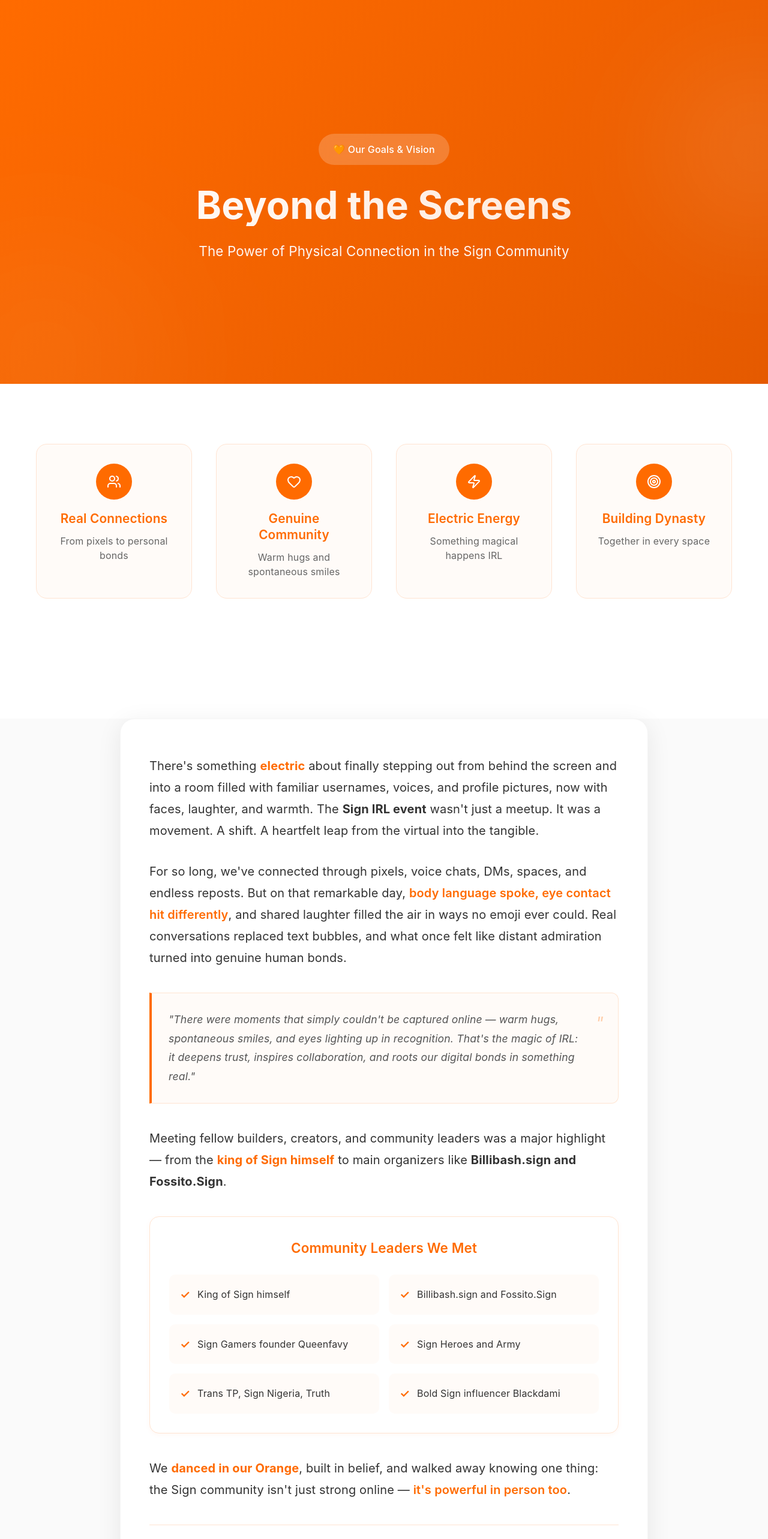
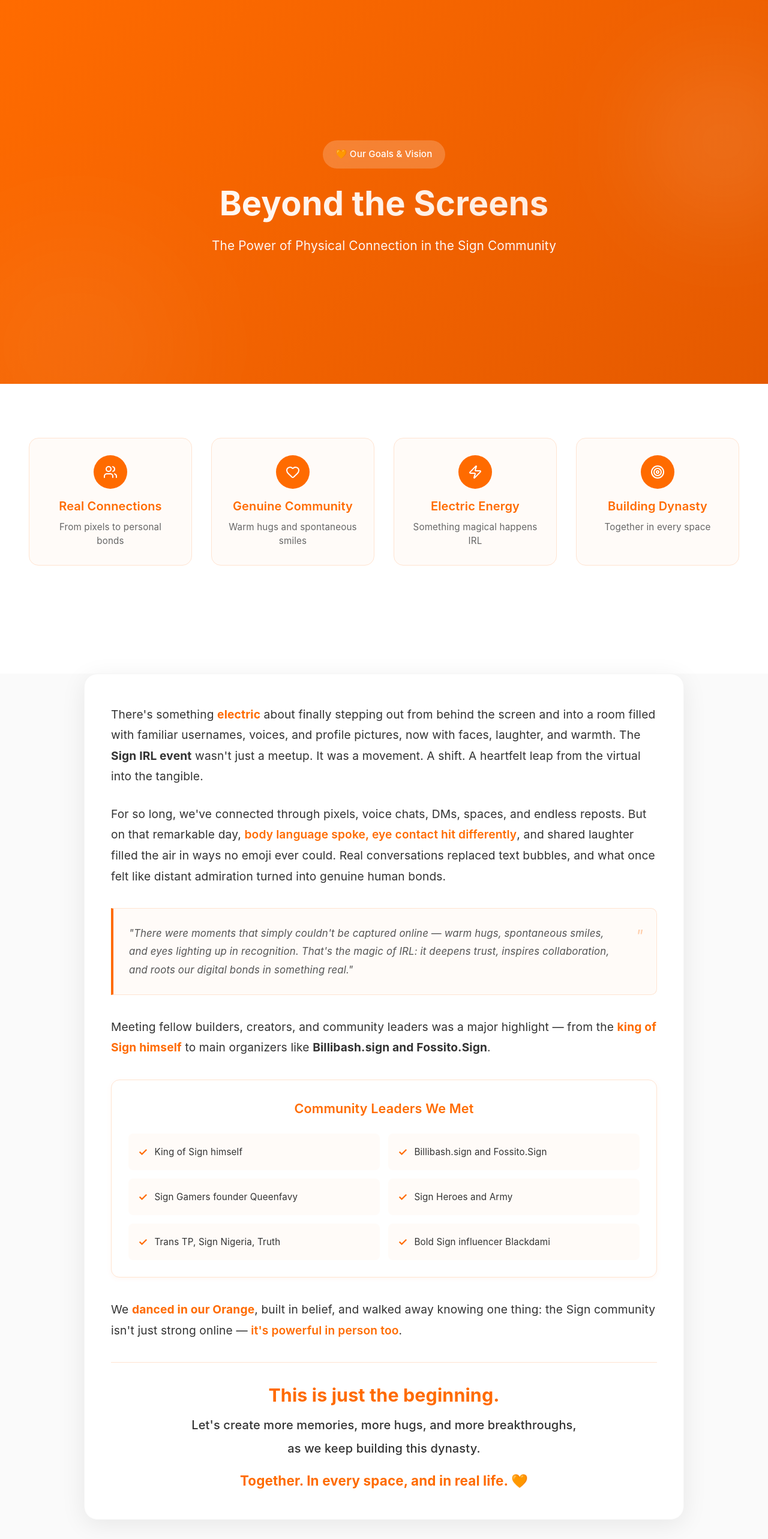
Before and after one commit to Bossdi2000/OrangeMic, a React (Vite) app: page /goals in a window 1280 px wide. Shown: the top 2566 px of the page at 60% size. Built offline with nearby package versions, Linux system fonts and the light colour scheme.

Commit message:
Update OrangeMic

```diff
--- a/src/pages/landing/GoalsPage.jsx
+++ b/src/pages/landing/GoalsPage.jsx
@@ -72,27 +72,43 @@ const GoalsPage = () => {
   return (
     <div
       style={{
-        width: "100%",
+        width: "100vw",
         minHeight: "100vh",
         backgroundColor: "#FAFAFA",
         fontFamily: "'Inter', 'Poppins', sans-serif",
         margin: "0",
         padding: "0",
         overflowX: "hidden",
+        boxSizing: "border-box",
       }}
     >
+      {/* Add viewport meta tag styles */}
+      <style>{`
+        * {
+          box-sizing: border-box;
+        }
+        html, body {
+          margin: 0;
+          padding: 0;
+          width: 100%;
+          overflow-x: hidden;
+        }
+      `}</style>
+
       {/* Hero Section */}
       <section
         style={{
           background: "linear-gradient(135deg, #FF6B00 0%, #E55A00 100%)",
-          padding: `${getResponsiveValue('60px', '80px', '100px', '120px')} 0 ${getResponsiveValue('40px', '60px', '80px', '100px')} 0`,
+          padding: `${getResponsiveValue('40px', '60px', '80px', '100px')} ${getResponsiveValue('16px', '24px', '32px', '48px')} ${getResponsiveValue('30px', '50px', '70px', '80px')}`,
           color: "white",
           position: "relative",
           overflow: "hidden",
           width: "100%",
-          minHeight: getResponsiveValue('auto', 'auto', '70vh', '80vh'),
+          minHeight: getResponsiveValue('60vh', '70vh', '75vh', '80vh'),
           display: "flex",
           alignItems: "center",
+          justifyContent: "center",
+          boxSizing: "border-box",
         }}
       >
         {/* Decorative Elements */}
@@ -100,36 +116,35 @@ const GoalsPage = () => {
           style={{
             position: "absolute",
             top: "15%",
-            right: getResponsiveValue("-30%", "-20%", "-15%", "-10%"),
-            width: getResponsiveValue("150px", "200px", "250px", "300px"),
-            height: getResponsiveValue("150px", "200px", "250px", "300px"),
+            right: getResponsiveValue("-20%", "-15%", "-10%", "-5%"),
+            width: getResponsiveValue("120px", "180px", "220px", "280px"),
+            height: getResponsiveValue("120px", "180px", "220px", "280px"),
             borderRadius: "50%",
             background: "rgba(255, 255, 255, 0.1)",
-            filter: "blur(100px)",
+            filter: "blur(80px)",
           }}
         />
         <div
           style={{
             position: "absolute",
-            bottom: "-25%",
-            left: getResponsiveValue("-30%", "-20%", "-15%", "-10%"),
-            width: getResponsiveValue("200px", "250px", "350px", "400px"),
-            height: getResponsiveValue("200px", "250px", "350px", "400px"),
+            bottom: "-20%",
+            left: getResponsiveValue("-20%", "-15%", "-10%", "-5%"),
+            width: getResponsiveValue("160px", "220px", "300px", "380px"),
+            height: getResponsiveValue("160px", "220px", "300px", "380px"),
             borderRadius: "50%",
             background: "rgba(255, 255, 255, 0.05)",
-            filter: "blur(120px)",
+            filter: "blur(100px)",
           }}
         />
 
         <div
           style={{
             width: "100%",
-            maxWidth: "1400px",
-            margin: "0 auto",
-            padding: `0 ${getResponsiveValue('20px', '32px', '40px', '60px')}`,
+            maxWidth: getResponsiveValue("100%", "100%", "1200px", "1400px"),
             position: "relative",
             zIndex: 2,
             textAlign: "center",
+            boxSizing: "border-box",
           }}
         >
           <motion.div
@@ -142,12 +157,13 @@ const GoalsPage = () => {
                 display: "inline-flex",
                 alignItems: "center",
                 backgroundColor: "rgba(255, 255, 255, 0.2)",
-                padding: `${getResponsiveValue('8px 16px', '10px 18px', '12px 20px', '14px 24px')}`,
-                borderRadius: "30px",
-                marginBottom: getResponsiveValue('20px', '24px', '28px', '32px'),
-                fontSize: getResponsiveValue('0.8rem', '0.85rem', '0.9rem', '1rem'),
+                padding: `${getResponsiveValue('6px 14px', '8px 16px', '10px 18px', '12px 22px')}`,
+                borderRadius: "25px",
+                marginBottom: getResponsiveValue('16px', '20px', '24px', '28px'),
+                fontSize: getResponsiveValue('0.75rem', '0.8rem', '0.85rem', '0.95rem'),
                 fontWeight: "500",
                 backdropFilter: "blur(10px)",
+                whiteSpace: "nowrap",
               }}
             >
               🧡 Our Goals & Vision
@@ -155,9 +171,9 @@ const GoalsPage = () => {
 
             <h1
               style={{
-                fontSize: getResponsiveValue('2rem', '2.5rem', '3.2rem', '4rem'),
+                fontSize: getResponsiveValue('1.75rem', '2.2rem', '2.8rem', '3.5rem'),
                 fontWeight: "700",
-                margin: `0 0 ${getResponsiveValue('12px', '16px', '20px', '24px')} 0`,
+                margin: `0 0 ${getResponsiveValue('10px', '14px', '18px', '22px')} 0`,
                 lineHeight: "1.1",
                 background: "linear-gradient(45deg, #FFFFFF, #FFE4D1)",
                 backgroundClip: "text",
@@ -165,6 +181,7 @@ const GoalsPage = () => {
                 WebkitTextFillColor: "transparent",
                 wordBreak: "break-word",
                 maxWidth: "100%",
+                padding: "0 8px",
               }}
             >
               Beyond the Screens
@@ -172,14 +189,13 @@ const GoalsPage = () => {
 
             <p
               style={{
-                fontSize: getResponsiveValue('0.95rem', '1.1rem', '1.25rem', '1.4rem'),
+                fontSize: getResponsiveValue('0.85rem', '1rem', '1.15rem', '1.3rem'),
                 margin: "0",
                 opacity: "0.95",
                 fontWeight: "400",
-                maxWidth: getResponsiveValue("100%", "90%", "80%", "70%"),
+                maxWidth: "100%",
                 lineHeight: "1.6",
-                marginLeft: "auto",
-                marginRight: "auto",
+                padding: "0 16px",
               }}
             >
               The Power of Physical Connection in the Sign Community
@@ -191,17 +207,18 @@ const GoalsPage = () => {
       {/* Key Points Grid */}
       <section
         style={{
-          padding: `${getResponsiveValue('50px', '70px', '90px', '100px')} 0`,
+          padding: `${getResponsiveValue('40px', '60px', '80px', '90px')} ${getResponsiveValue('16px', '24px', '32px', '48px')}`,
           backgroundColor: "white",
           width: "100%",
+          boxSizing: "border-box",
         }}
       >
         <div
           style={{
             width: "100%",
-            maxWidth: "1400px",
+            maxWidth: getResponsiveValue("100%", "100%", "1200px", "1400px"),
             margin: "0 auto",
-            padding: `0 ${getResponsiveValue('20px', '32px', '40px', '60px')}`,
+            boxSizing: "border-box",
           }}
         >
           <div
@@ -212,8 +229,8 @@ const GoalsPage = () => {
                 : isTablet
                 ? "repeat(2, 1fr)"
                 : "repeat(4, 1fr)",
-              gap: getResponsiveValue('20px', '24px', '32px', '40px'),
-              marginBottom: getResponsiveValue('50px', '70px', '90px', '100px'),
+              gap: getResponsiveValue('16px', '20px', '24px', '32px'),
+              marginBottom: getResponsiveValue('40px', '60px', '80px', '90px'),
               width: "100%",
             }}
           >
@@ -225,8 +242,8 @@ const GoalsPage = () => {
                 transition={{ duration: 0.6, delay: index * 0.1 }}
                 style={{
                   textAlign: "center",
-                  padding: getResponsiveValue('18px', '22px', '28px', '32px'),
-                  borderRadius: getResponsiveValue("12px", "14px", "16px", "18px"),
+                  padding: getResponsiveValue('16px', '20px', '24px', '28px'),
+                  borderRadius: getResponsiveValue("10px", "12px", "14px", "16px"),
                   border: "1px solid #FFE4D1",
                   backgroundColor: "#FFFBF8",
                   transition: "all 0.3s cubic-bezier(0.4, 0, 0.2, 1)",
@@ -253,15 +270,15 @@ const GoalsPage = () => {
               >
                 <div
                   style={{
-                    width: getResponsiveValue("44px", "50px", "56px", "60px"),
-                    height: getResponsiveValue("44px", "50px", "56px", "60px"),
+                    width: getResponsiveValue("40px", "44px", "50px", "56px"),
+                    height: getResponsiveValue("40px", "44px", "50px", "56px"),
                     borderRadius: "50%",
                     backgroundColor: "#FF6B00",
                     color: "white",
                     display: "flex",
                     alignItems: "center",
                     justifyContent: "center",
-                    margin: `0 auto ${getResponsiveValue('12px', '14px', '16px', '18px')} auto`,
+                    margin: `0 auto ${getResponsiveValue('10px', '12px', '14px', '16px')} auto`,
                     transition: "transform 0.3s ease",
                   }}
                 >
@@ -269,10 +286,10 @@ const GoalsPage = () => {
                 </div>
                 <h3
                   style={{
-                    fontSize: getResponsiveValue('0.95rem', '1rem', '1.15rem', '1.3rem'),
+                    fontSize: getResponsiveValue('0.9rem', '0.95rem', '1.1rem', '1.25rem'),
                     fontWeight: "600",
                     color: "#FF6B00",
-                    margin: `0 0 ${getResponsiveValue('6px', '8px', '10px', '12px')} 0`,
+                    margin: `0 0 ${getResponsiveValue('5px', '7px', '9px', '11px')} 0`,
                     lineHeight: "1.3",
                   }}
                 >
@@ -280,7 +297,7 @@ const GoalsPage = () => {
                 </h3>
                 <p
                   style={{
-                    fontSize: getResponsiveValue('0.8rem', '0.85rem', '0.9rem', '1rem'),
+                    fontSize: getResponsiveValue('0.75rem', '0.8rem', '0.85rem', '0.95rem'),
                     color: "#666",
                     margin: "0",
                     lineHeight: "1.5",
@@ -297,16 +314,17 @@ const GoalsPage = () => {
       {/* Main Content Section */}
       <section
         style={{
-          padding: `0 0 ${getResponsiveValue('50px', '70px', '90px', '100px')} 0`,
+          padding: `0 ${getResponsiveValue('16px', '24px', '32px', '48px')} ${getResponsiveValue('40px', '60px', '80px', '90px')}`,
           width: "100%",
+          boxSizing: "border-box",
         }}
       >
         <div
           style={{
             width: "100%",
-            maxWidth: "1000px",
+            maxWidth: getResponsiveValue("100%", "100%", "900px", "1000px"),
             margin: "0 auto",
-            padding: `0 ${getResponsiveValue('20px', '32px', '40px', '60px')}`,
+            boxSizing: "border-box",
           }}
         >
           <motion.article
@@ -315,8 +333,8 @@ const GoalsPage = () => {
             transition={{ duration: 0.8, delay: 0.3 }}
             style={{
               backgroundColor: "white",
-              padding: getResponsiveValue('24px 20px', '36px 28px', '48px 40px', '60px 48px'),
-              borderRadius: getResponsiveValue("16px", "20px", "24px", "24px"),
+              padding: getResponsiveValue('20px 16px', '28px 24px', '40px 36px', '50px 44px'),
+              borderRadius: getResponsiveValue("14px", "18px", "20px", "22px"),
               boxShadow: "0 8px 40px rgba(0, 0, 0, 0.08)",
               border: "1px solid #F5F5F5",
               width: "100%",
@@ -325,17 +343,17 @@ const GoalsPage = () => {
           >
             <div
               style={{
-                fontSize: getResponsiveValue('0.95rem', '1rem', '1.15rem', '1.25rem'),
+                fontSize: getResponsiveValue('0.9rem', '0.95rem', '1.1rem', '1.2rem'),
                 lineHeight: "1.8",
                 color: "#333",
                 fontWeight: "400",
               }}
             >
-              <p style={{ margin: `0 0 ${getResponsiveValue('18px', '22px', '28px', '32px')} 0` }}>
+              <p style={{ margin: `0 0 ${getResponsiveValue('16px', '20px', '24px', '28px')} 0` }}>
                 There's something <strong style={{ color: "#FF6B00" }}>electric</strong> about finally stepping out from behind the screen and into a room filled with familiar usernames, voices, and profile pictures, now with faces, laughter, and warmth. The <strong>Sign IRL event</strong> wasn't just a meetup. It was a movement. A shift. A heartfelt leap from the virtual into the tangible.
               </p>
 
-              <p style={{ margin: `0 0 ${getResponsiveValue('18px', '22px', '28px', '32px')} 0` }}>
+              <p style={{ margin: `0 0 ${getResponsiveValue('16px', '20px', '24px', '28px')} 0` }}>
                 For so long, we've connected through pixels, voice chats, DMs, spaces, and endless reposts. But on that remarkable day, <em style={{ color: "#FF6B00", fontStyle: "normal", fontWeight: "600" }}>body language spoke, eye contact hit differently</em>, and shared laughter filled the air in ways no emoji ever could. Real conversations replaced text bubbles, and what once felt like distant admiration turned into genuine human bonds.
               </p>
 
@@ -344,33 +362,33 @@ const GoalsPage = () => {
                   backgroundColor: "#FFFBF8",
                   border: "1px solid #FFE4D1",
                   borderLeft: "4px solid #FF6B00",
-                  padding: getResponsiveValue('16px', '20px', '24px', '28px'),
-                  borderRadius: "0 12px 12px 0",
-                  margin: `${getResponsiveValue('24px', '28px', '36px', '40px')} 0`,
+                  padding: getResponsiveValue('14px', '18px', '22px', '26px'),
+                  borderRadius: "0 10px 10px 0",
+                  margin: `${getResponsiveValue('20px', '24px', '32px', '36px')} 0`,
                   fontStyle: "italic",
                   color: "#555",
-                  fontSize: getResponsiveValue('0.9rem', '0.95rem', '1rem', '1.1rem'),
+                  fontSize: getResponsiveValue('0.85rem', '0.9rem', '0.95rem', '1.05rem'),
                   position: "relative",
                 }}
               >
                 <div
                   style={{
                     position: "absolute",
-                    top: getResponsiveValue('12px', '16px', '20px', '24px'),
-                    right: getResponsiveValue('12px', '16px', '20px', '24px'),
-                    fontSize: getResponsiveValue('1.2rem', '1.4rem', '1.6rem', '1.8rem'),
+                    top: getResponsiveValue('10px', '14px', '18px', '22px'),
+                    right: getResponsiveValue('10px', '14px', '18px', '22px'),
+                    fontSize: getResponsiveValue('1.1rem', '1.3rem', '1.5rem', '1.7rem'),
                     color: "#FF6B00",
                     opacity: 0.3,
                   }}
                 >
                   "
                 </div>
-                <p style={{ margin: "0", paddingRight: getResponsiveValue('20px', '24px', '28px', '32px') }}>
+                <p style={{ margin: "0", paddingRight: getResponsiveValue('18px', '22px', '26px', '30px') }}>
                   "There were moments that simply couldn't be captured online — warm hugs, spontaneous smiles, and eyes lighting up in recognition. That's the magic of IRL: it deepens trust, inspires collaboration, and roots our digital bonds in something real."
                 </p>
               </div>
 
-              <p style={{ margin: `0 0 ${getResponsiveValue('18px', '22px', '28px', '32px')} 0` }}>
+              <p style={{ margin: `0 0 ${getResponsiveValue('16px', '20px', '24px', '28px')} 0` }}>
                 Meeting fellow builders, creators, and community leaders was a major highlight — from the <strong style={{ color: "#FF6B00" }}>king of Sign himself</strong> to main organizers like <strong>Billibash.sign and Fossito.Sign</strong>.
               </p>
 
@@ -379,9 +397,9 @@ const GoalsPage = () => {
                 style={{
                   backgroundColor: "white",
                   border: "1px solid #FFE4D1",
-                  borderRadius: getResponsiveValue("12px", "14px", "16px", "16px"),
-                  padding: getResponsiveValue('18px', '22px', '28px', '32px'),
-                  margin: `${getResponsiveValue('24px', '28px', '36px', '40px')} 0`,
+                  borderRadius: getResponsiveValue("10px", "12px", "14px", "14px"),
+                  padding: getResponsiveValue('16px', '20px', '24px', '28px'),
+                  margin: `${getResponsiveValue('20px', '24px', '32px', '36px')} 0`,
                   width: "100%",
                   boxSizing: "border-box",
                   boxShadow: "0 2px 8px rgba(255, 107, 0, 0.05)",
@@ -390,9 +408,9 @@ const GoalsPage = () => {
                 <h3
                   style={{
                     color: "#FF6B00",
-                    fontSize: getResponsiveValue('1rem', '1.1rem', '1.25rem', '1.4rem'),
+                    fontSize: getResponsiveValue('0.95rem', '1rem', '1.2rem', '1.35rem'),
                     fontWeight: "600",
-                    margin: `0 0 ${getResponsiveValue('16px', '18px', '20px', '24px')} 0`,
+                    margin: `0 0 ${getResponsiveValue('14px', '16px', '18px', '22px')} 0`,
                     textAlign: "center",
                   }}
                 >
@@ -402,7 +420,7 @@ const GoalsPage = () => {
                   style={{
                     display: "grid",
                     gridTemplateColumns: isMobile ? "1fr" : "repeat(2, 1fr)",
-                    gap: getResponsiveValue("10px", "12px", "14px", "16px"),
+                    gap: getResponsiveValue("8px", "10px", "12px", "14px"),
                     width: "100%",
                   }}
                 >
@@ -415,10 +433,10 @@ const GoalsPage = () => {
                       style={{
                         display: "flex",
                         alignItems: "center",
-                        padding: getResponsiveValue("10px 12px", "12px 14px", "14px 16px", "16px 18px"),
+                        padding: getResponsiveValue("8px 10px", "10px 12px", "12px 14px", "14px 16px"),
                         backgroundColor: "#FFFBF8",
-                        borderRadius: getResponsiveValue("6px", "8px", "8px", "10px"),
-                        fontSize: getResponsiveValue('0.8rem', '0.85rem', '0.9rem', '1rem'),
+                        borderRadius: getResponsiveValue("5px", "6px", "7px", "8px"),
+                        fontSize: getResponsiveValue('0.75rem', '0.8rem', '0.85rem', '0.95rem'),
                         color: "#333",
                         width: "100%",
                         boxSizing: "border-box",
@@ -431,10 +449,10 @@ const GoalsPage = () => {
                       <span
                         style={{
                           color: "#FF6B00",
-                          marginRight: getResponsiveValue("6px", "8px", "10px", "12px"),
+                          marginRight: getResponsiveValue("5px", "7px", "9px", "11px"),
                           fontWeight: "600",
                           flexShrink: 0,
-                          fontSize: getResponsiveValue('0.9rem', '1rem', '1.1rem', '1.2rem'),
+                          fontSize: getResponsiveValue('0.85rem', '0.95rem', '1.05rem', '1.15rem'),
                         }}
                       >
                         ✓
@@ -445,16 +463,16 @@ const GoalsPage = () => {
                 </div>
               </div>
 
-              <p style={{ margin: `0 0 ${getResponsiveValue('18px', '22px', '28px', '32px')} 0` }}>
+              <p style={{ margin: `0 0 ${getResponsiveValue('16px', '20px', '24px', '28px')} 0` }}>
                 We <strong style={{ color: "#FF6B00" }}>danced in our Orange</strong>, built in belief, and walked away knowing one thing: the Sign community isn't just strong online — <em style={{ color: "#FF6B00", fontStyle: "normal", fontWeight: "600" }}>it's powerful in person too</em>.
               </p>
 
               <div
                 style={{
                   textAlign: "center",
-                  padding: `${getResponsiveValue('24px', '28px', '36px', '40px')} 0 0 0`,
+                  padding: `${getResponsiveValue('20px', '24px', '32px', '36px')} 0 0 0`,
                   borderTop: "1px solid #FFE4D1",
-                  marginTop: getResponsiveValue('24px', '28px', '36px', '40px'),
+                  marginTop: getResponsiveValue('20px', '24px', '32px', '36px'),
                 }}
               >
                 <motion.h2
@@ -462,10 +480,10 @@ const GoalsPage = () => {
                   animate={{ opacity: 1, y: 0 }}
                   transition={{ duration: 0.6, delay: 1 }}
                   style={{
-                    fontSize: getResponsiveValue('1.2rem', '1.4rem', '1.8rem', '2rem'),
+                    fontSize: getResponsiveValue('1.1rem', '1.3rem', '1.7rem', '1.9rem'),
                     fontWeight: "700",
                     color: "#FF6B00",
-                    margin: `0 0 ${getResponsiveValue('12px', '14px', '16px', '18px')} 0`,
+                    margin: `0 0 ${getResponsiveValue('10px', '12px', '14px', '16px')} 0`,
                     lineHeight: "1.2",
                   }}
                 >
@@ -476,9 +494,9 @@ const GoalsPage = () => {
                   animate={{ opacity: 1, y: 0 }}
                   transition={{ duration: 0.6, delay: 1.2 }}
                   style={{
-                    fontSize: getResponsiveValue('0.95rem', '1rem', '1.15rem', '1.3rem'),
+                    fontSize: getResponsiveValue('0.9rem', '0.95rem', '1.1rem', '1.25rem'),
                     color: "#333",
-                    margin: `0 0 ${getResponsiveValue('6px', '8px', '8px', '10px')} 0`,
+                    margin: `0 0 ${getResponsiveValue('5px', '7px', '7px', '9px')} 0`,
                     fontWeight: "500",
                     lineHeight: "1.5",
                   }}
@@ -490,7 +508,7 @@ const GoalsPage = () => {
                   animate={{ opacity: 1, y: 0 }}
                   transition={{ duration: 0.6, delay: 1.4 }}
                   style={{
-                    fontSize: getResponsiveValue('0.95rem', '1rem', '1.15rem', '1.3rem'),
+                    fontSize: getResponsiveValue('0.9rem', '0.95rem', '1.1rem', '1.25rem'),
                     color: "#333",
                     margin: "0",
                     fontWeight: "500",
@@ -504,8 +522,8 @@ const GoalsPage = () => {
                   animate={{ opacity: 1, scale: 1 }}
                   transition={{ duration: 0.6, delay: 1.6 }}
                   style={{
-                    marginTop: getResponsiveValue("20px", "22px", "24px", "28px"),
-                    fontSize: getResponsiveValue('1rem', '1.2rem', '1.4rem', '1.5rem'),
+                    marginTop: getResponsiveValue("16px", "18px", "20px", "24px"),
+                    fontSize: getResponsiveValue('0.95rem', '1.1rem', '1.3rem', '1.4rem'),
                     fontWeight: "700",
                     color: "#FF6B00",
                     lineHeight: "1.3",
```
Also changed, not shown: src/pages/landing/MeetAmariPage.jsx (+47 -34 lines).
